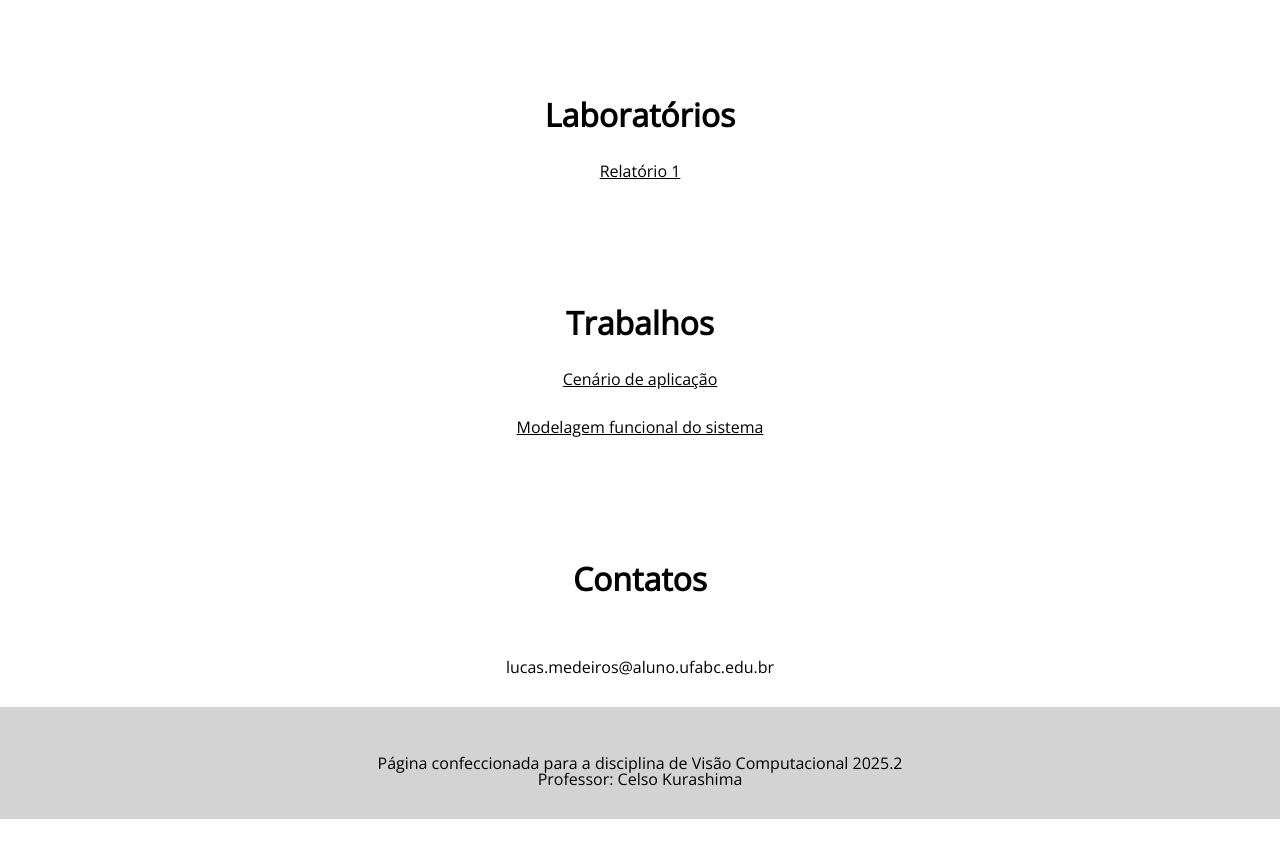
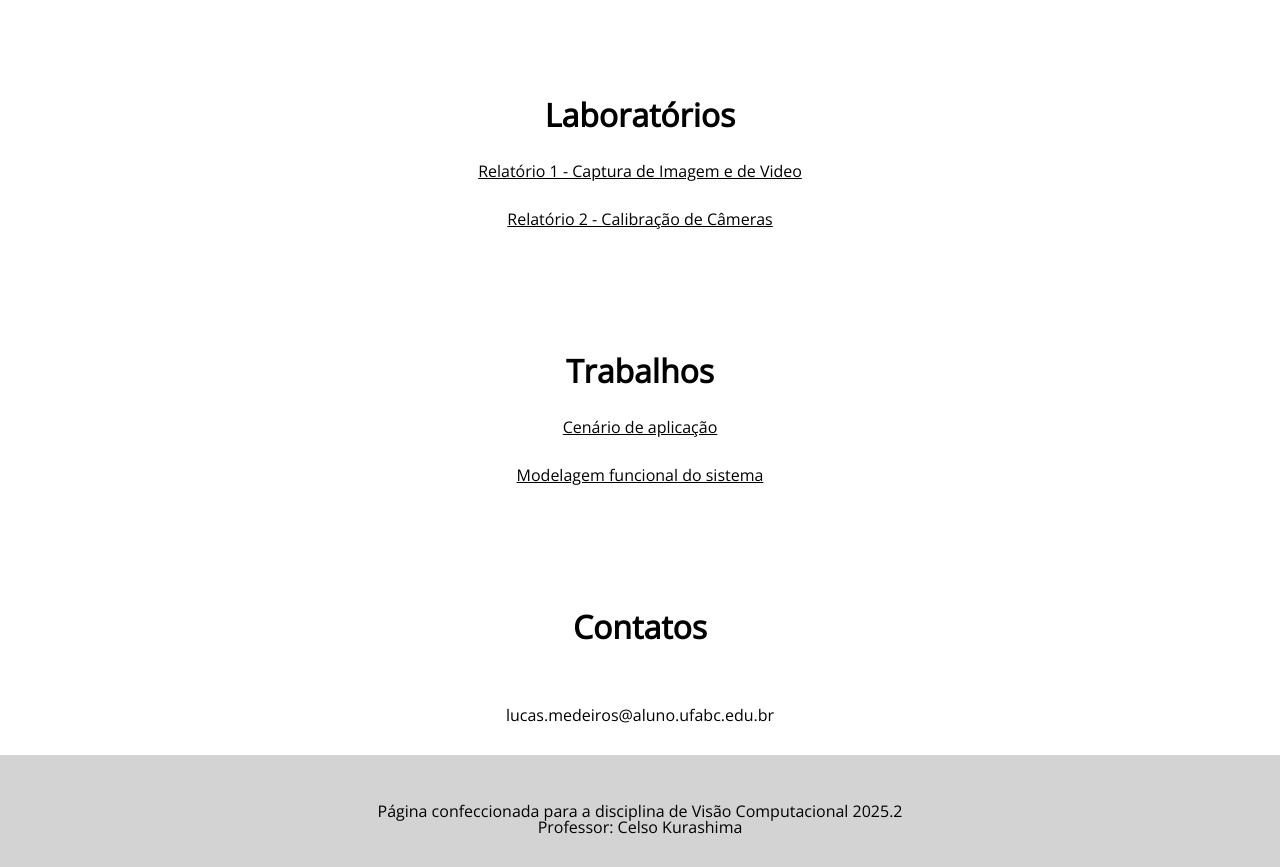
Before and after one commit to LucasMedeiros29/VC.2025, a plain HTML site: page index.html in a window 1280 px wide. Shown: the part 1176-2043 px from the top of the page. Before the commit the page ends 1995 px from the top, so only its background shows below. Drawn offline with nearby package versions, Linux system fonts and the light colour scheme.

Commit message:
Add files via upload

```diff
--- a/index.html
+++ b/index.html
@@ -31,7 +31,8 @@
         </ul>
         <h3>Laboratórios</h3>
         <ul>
-            <li><a href="lab1.html">Relatório 1</a></li>
+            <li><a href="lab1.html">Relatório 1 - Captura de Imagem e de Video</a></li>
+            <li><a href="lab2.html">Relatório 2 - Calibração de Câmeras</a></li>
         </ul>
 
 		<h3>Trabalhos</h3>
```
